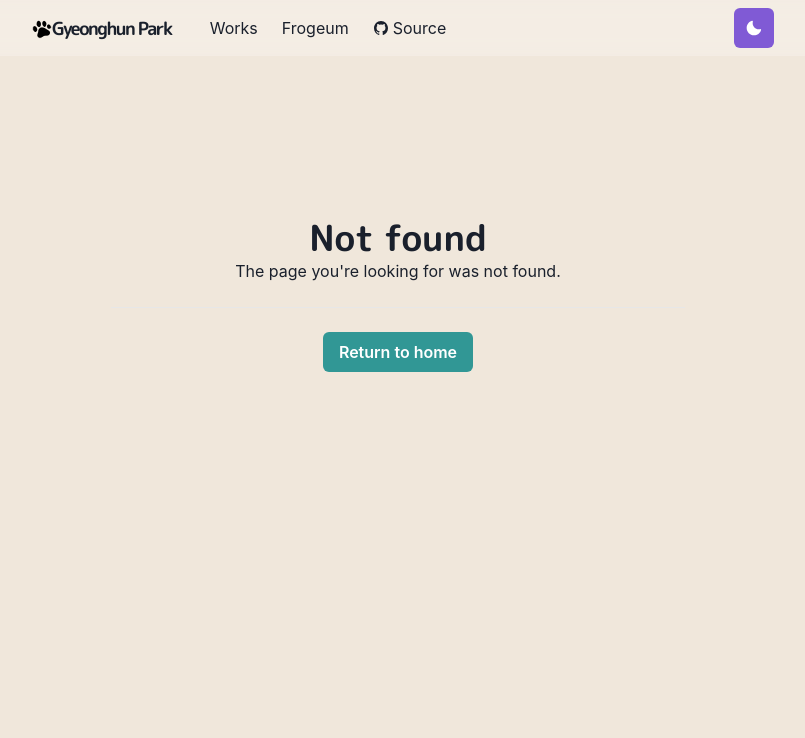
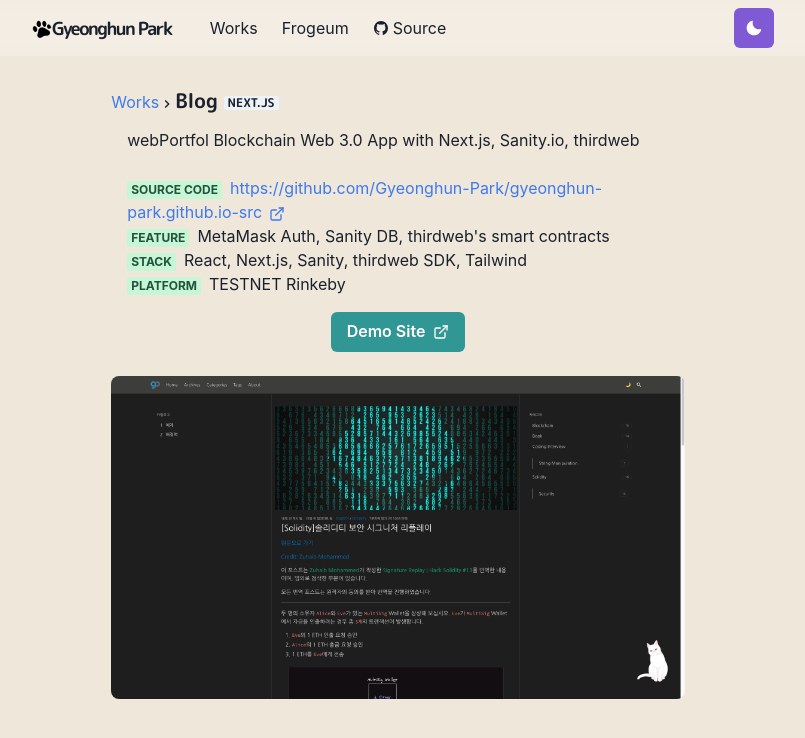
Before and after one commit to Gyeonghun-Park/blockchain-blog, a Next.js app: page /works/blog in a window 1280 px wide. Before the commit this address had no page. Shown: the top 738 px of the page, without its empty margins (242-1047 px from the left). Built offline with nearby package versions, Linux system fonts and the light colour scheme.

Commit message:
Add Blog

```diff
--- a/next.config.js
+++ b/next.config.js
@@ -1,7 +1,9 @@
 /** @type {import('next').NextConfig} */
 const nextConfig = {
   reactStrictMode: true,
-  ignoreDuringBuilds: true,
+  eslint: {
+    ignoreDuringBuilds: true,
+  },
 }
 
 module.exports = nextConfig
--- a/pages/works/webPortfolio.jsx
+++ b/pages/works/blog.jsx
@@ -13,10 +13,10 @@
 import { ArticleLayout } from "@components/layouts";
 
 const Work = () => (
-  <ArticleLayout title="Web Portfolio">
+  <ArticleLayout title="Blog">
     <Container mt={8}>
       <Title>
-        Web Portfolio <Badge>Next.js</Badge>
+        Blog <Badge>Next.js</Badge>
       </Title>
       <Section delay={0.1}>
         <Paragraph>
@@ -29,10 +29,10 @@
           <ListItem>
             <Meta>Source Code</Meta>
             <Link
-              href="https://github.com/Gyeonghun-Park/portfolio"
+              href="https://github.com/Gyeonghun-Park/gyeonghun-park.github.io-src"
               target="_blank"
             >
-              https://github.com/Gyeonghun-Park/portfolio{" "}
+              https://github.com/Gyeonghun-Park/gyeonghun-park.github.io-src{" "}
               <ExternalLinkIcon mx="2px" />
             </Link>
           </ListItem>
@@ -55,23 +55,8 @@
           </ListItem>
         </List>
 
-        <Box
-          borderRadius="lg"
-          mt={12}
-          mb={6}
-          p={3}
-          textAlign="center"
-          textColor="red.500"
-          bg={useColorModeValue("whiteAlpha.500", "whiteAlpha.200")}
-        >
-          This demo doesn$apos;t work properly in Safari browser.
-        </Box>
-
         <Box align="center" my={4}>
-          <Link
-            href="https://distracted-liskov-02940c.netlify.app/"
-            target="_blank"
-          >
+          <Link href="https://gyeonghun-park.github.io/" target="_blank">
             <Button rightIcon={<ExternalLinkIcon />} colorScheme="teal">
               Demo Site
             </Button>
@@ -79,22 +64,7 @@
         </Box>
       </Section>
 
-      <WorkImage
-        src="/images/works/webPortfolio/2.png"
-        alt="Web Portfolio demo"
-      />
-      <WorkImage
-        src="/images/works/webPortfolio/3.png"
-        alt="Web Portfolio demo"
-      />
-      <WorkImage
-        src="/images/works/webPortfolio/4.png"
-        alt="Web Portfolio demo"
-      />
-      <WorkImage
-        src="/images/works/webPortfolio/5.png"
-        alt="Web Portfolio demo"
-      />
+      <WorkImage src="/images/works/blog/2.png" alt="Blog demo" />
     </Container>
   </ArticleLayout>
 );
```
Also changed, not shown: pages/works/index.jsx (+7 -0 lines), public/images/works/blog/1.png (added), public/images/works/blog/2.png (added).
